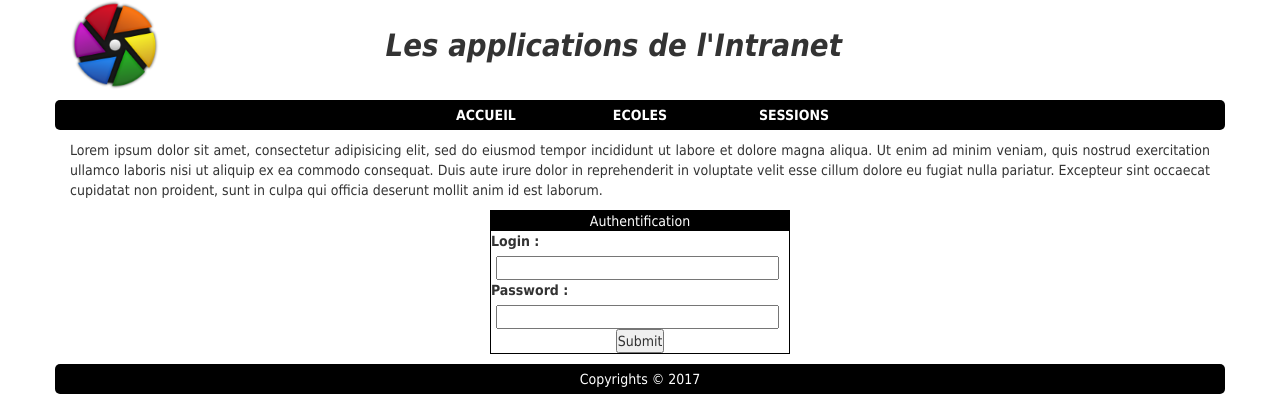
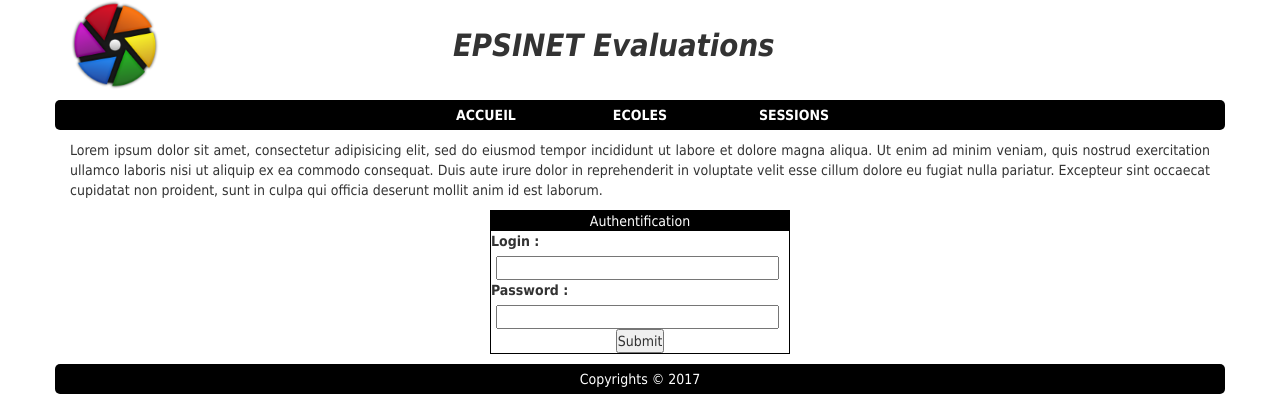
Before and after one commit to TheLegacy33/studynet, a PHP site: page /index.php in a window 1280 px wide. Shown: the top 420 px of the page. Run offline with PHP 8.4, Linux system fonts and the light colour scheme.

Commit message:
Update controllers pour unifier les applications

```diff
--- a/includes/controllers/controller_evaluation.php
+++ b/includes/controllers/controller_evaluation.php
@@ -28,7 +28,7 @@ if ($action == 'view'){
         include_once ROOTVIEWS.'view_afficheevaluations.php';
     }
 }elseif ($action == 'edit'){
-    if ($idModule != 0){
+    if ($idModule != 0){ //Traitement appliqué pour un module
         if (!empty($_POST)){
             //J'arrive du formulaire je dois mettre à jour les évaluation si besoin
             $commentaireModule = isset($_POST['comm_module'])?$_POST['comm_module']:'Pas de commentaire';
@@ -61,6 +61,7 @@ if ($action == 'view'){
         }
         include_once ROOTVIEWS.'view_editevaluations.php';
     }else{
+        //Traitement appliqué pour l'ensemble des modules
         if (!empty($_POST)){
             $commCmodule = $_POST['appreciation'];
             if (strtolower(trim($commCmodule)) == 'pas de commentaire'){
--- a/includes/controllers/controller_main.php
+++ b/includes/controllers/controller_main.php
@@ -20,7 +20,8 @@
 	if ($page != 'index.php'){
 		header('Location: '.ROOTHTML);
 	}else{
-		$title = "Page d'accueil des applications intranet EPSI";
+		$title = 'Intranet EPSI : Les évaluations';
+		$pageTitle = 'EPSINET Evaluations';
 
         $section = isset($_GET['p'])?$_GET['p']:'';
         $action = isset($_GET['a'])?$_GET['a']:'';
@@ -38,6 +39,7 @@
         if ($action != 'print'){
             include_once ROOTTEMPLATE.'view_haut_page.php';
         }
+
 		if ($section == ''){
 			//Chargement des éléments de la page d'accueil
 			include_once ROOTVIEWS.'view_accueil.php';
@@ -49,16 +51,22 @@
 				include_once ROOTVIEWS.'view_logoutform.php';
 			}
 		}elseif ($section == 'ecoles'){
+		    //Gestion des écoles
 			include_once ROOTCTRL.'controller_ecoles.php';
 		}elseif ($section == 'promotions'){
+		    //Gestion des promotions
 			include_once ROOTCTRL.'controller_promotions.php';
 		}elseif ($section == 'periodesformation'){
+		    //Gestion des périodes de formations
 			include_once ROOTCTRL.'controller_pf.php';
 		}elseif ($section == 'modules'){
+		    //Gestion des modules
 			include_once ROOTCTRL.'controller_modules.php';
 		}elseif ($section == 'evaluations'){
+		    //Gestion des évaluations
 			include_once ROOTCTRL.'controller_evaluation.php';
 		}elseif ($section == "etudiants"){
+		    //Gestion des étudiants
 			include_once ROOTCTRL.'controller_etudiant.php';
 		}else{
 				header('Location: '.ROOTHTML);
--- a/includes/models/DAO.php
+++ b/includes/models/DAO.php
@@ -1,7 +1,7 @@
 <?php
 	class DAO{
-//		private static $dsn = 'mysql:host=serveur;port=3306;charset=utf8;dbname=epsinet';
-		private static $dsn = 'mysql:host=localhost;port=3306;charset=utf8;dbname=epsinet';
+		private static $dsn = 'mysql:host=serveur;port=3306;charset=utf8;dbname=epsinet';
+//		private static $dsn = 'mysql:host=localhost;port=3306;charset=utf8;dbname=epsinet';
 		private static $user = 'root';
 		private static $pass = '@dmDev@tom';
 
--- a/includes/tpl/view_haut_page.php
+++ b/includes/tpl/view_haut_page.php
@@ -37,7 +37,7 @@
 		<section id="wrapper" class="container">
 			<header id="logo" class="row">
 				<img class="col-xs-3" src="includes/images/logo.png" alt="logo"/>
-				<p class="col-xs-9 text-center">Les applications de l'Intranet</p>
+				<p class="col-xs-9 text-center"><?php print($pageTitle); ?></p>
 			</header>
 			<nav id="navgenerale" class="row">
 				<ul>
--- a/index.php
+++ b/index.php
@@ -1,7 +1,8 @@
 <?php
-	define('ROOT', $_SERVER['DOCUMENT_ROOT'].dirname($_SERVER['SCRIPT_NAME']));
+
+	//define('ROOT', $_SERVER['DOCUMENT_ROOT'].dirname($_SERVER['SCRIPT_NAME']));
+	define('ROOT', dirname(__FILE__));
 	define('ROOTHTML', dirname($_SERVER['SCRIPT_NAME']));
-
 
 	include_once ROOT.'/includes/controllers/controller_main.php';
 ?>
```
